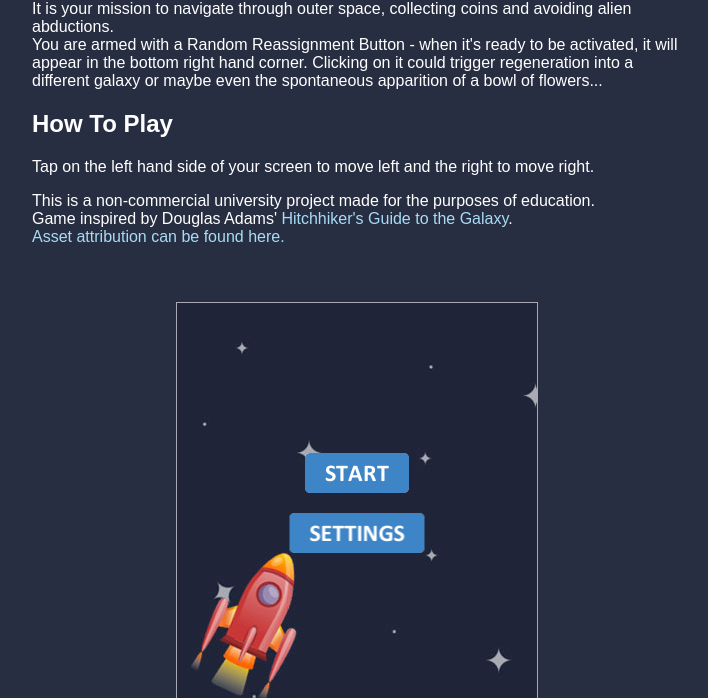
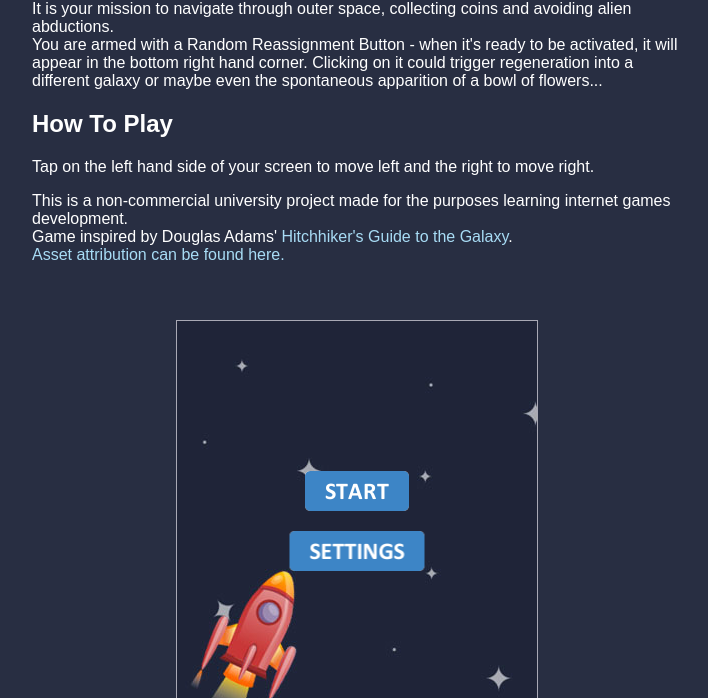
Before and after one commit to rushlet/ci328-coursework, a website: page index.html in a window 1280 px wide. Shown: the part 102-800 px from the top of the page, without its empty margins (283-991 px from the left). Drawn offline with Linux system fonts and the light colour scheme; no server answers; animation ran at ten frames a second.

Commit message:
text tweak

```diff
--- a/index.html
+++ b/index.html
@@ -27,7 +27,7 @@
 			Use your left and right directional buttons to move.
 		</p>
 		<p class="attribution">
-			This is a non-commercial university project made for the purposes of education.<br	/>
+			This is a non-commercial university project made for the purposes learning internet games development.<br	/>
 			Game inspired by Douglas Adams' <a href="http://www.douglasadams.com/creations/0345391802.html" target="_blank">Hitchhiker's Guide to the Galaxy</a>. <br />
 			<a href="/attribution.html">Asset attribution can be found here.</a>
 		</p>
```
